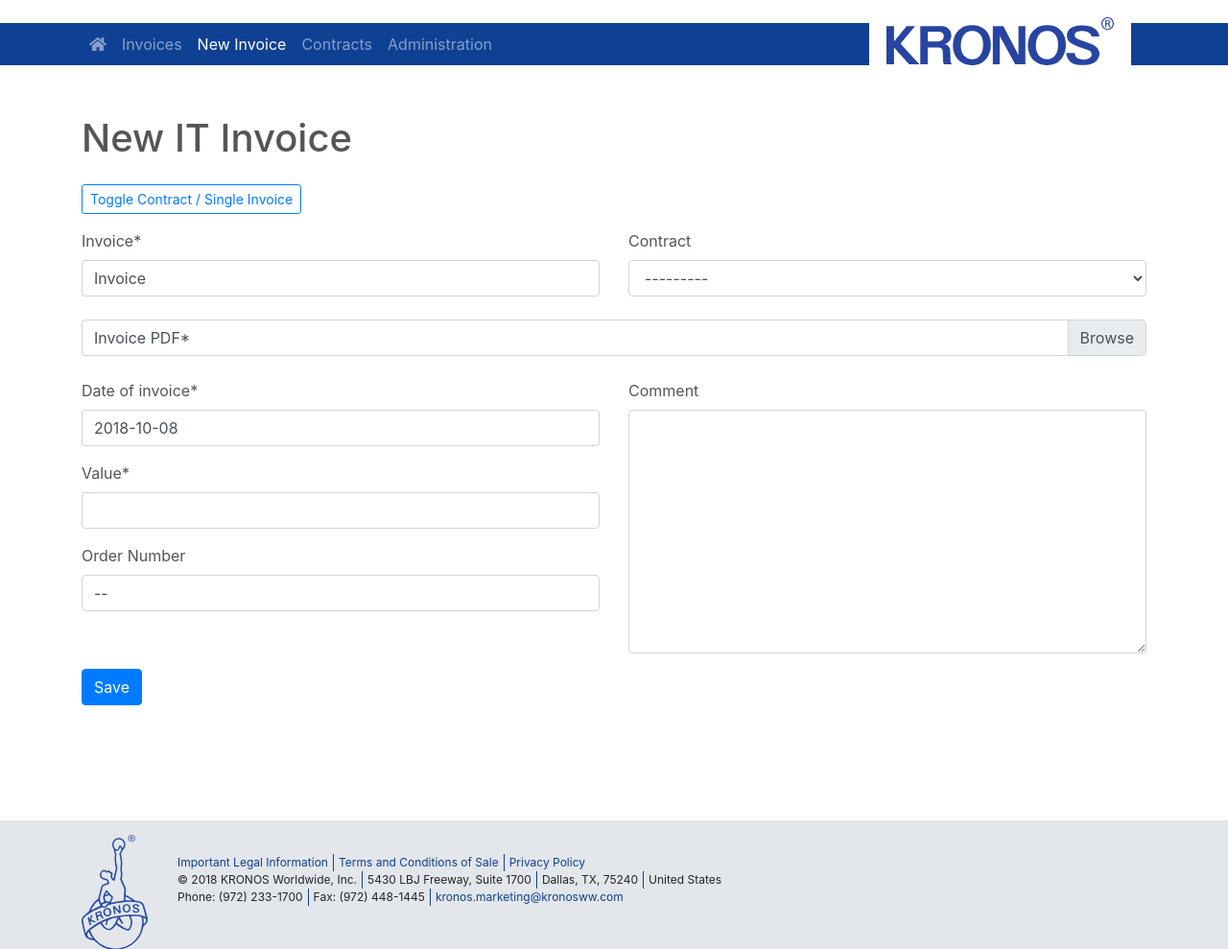
After one commit to lmoppert/KRONOS-IT-Fin, a Django app: page /invoice/new/ in a window 1280 px wide. The commit adds this page. Shown: the top 989 px of the page at 96% size. Run offline with Django 3.2, Linux system fonts and the light colour scheme; data that the repository does not hold is empty; some libraries are stand-ins or nearby versions.

Commit message:
Added invoice form and tweaked appearance

```diff
--- a/contracts/models.py
+++ b/contracts/models.py
@@ -81,7 +81,7 @@
                             verbose_name=_("Date of invoice"))
     value = MoneyField(max_digits=11, decimal_places=2, default_currency='EUR',
                        verbose_name=_("Value"))
-    number = models.CharField(max_length=200, blank=True,
+    number = models.CharField(max_length=200, blank=True, default='--',
                               verbose_name=_("Order Number"))
     invoice = models.FileField(upload_to='invoices/',
                                verbose_name=_("Invoice PDF"))
@@ -98,6 +98,18 @@
     vendor = models.ForeignKey(Vendor, default=None, on_delete=models.SET_NULL,
                                null=True, blank=True, verbose_name=_("Vendor"))
 
+    def get_expenditure(self):
+        if self.contract:
+            return self.contract.expenditure
+        else:
+            return self.expenditure
+
+    def get_subject(self):
+        if self.contract:
+            return self.contract.subject
+        else:
+            return self.subject
+
     def get_absolute_url(self):
         return reverse('invoice', args=[str(self.pk)])
 
--- a/contracts/static/contracts/css/base.css
+++ b/contracts/static/contracts/css/base.css
@@ -17,9 +17,6 @@
 }
 body #header #mainNav ul {
     margin-top: 5px;
-}
-body #header a {
-    color: #fff;
 }
 body #footer a, body #main a {
     color: #0e4194;
--- a/contracts/templates/base.html
+++ b/contracts/templates/base.html
@@ -25,24 +25,35 @@
           </button>
           <div class="navbar-collapse collapse" id="mainNav">
             <ul class="navbar-nav mr-auto">
-              <li class="nav-item homeLink">
+              <li class="nav-item homeLink" id="homeLink">
                 <a href="/" class="nav-link">
                   <span aria-hidden="true" class="fa fa-spacer-right fa-home"></span>
                 </a>
               </li>
-              <li class="nav-item">
+              <li class="nav-item" id="invoiceLink">
                 <a href="{% url 'invoice_list' %}" class="nav-link">
+                  <!-- i class="fa fa-file-invoice-dollar fa-spacer-right"></i -->
                   {% trans "Invoices" %}
                 </a>
               </li>
-              <li class="nav-item">
+              <li class="nav-item" id="newInvoiceLink">
+                <a href="{% url 'new_invoice' %}" class="nav-link">
+                  <!-- i class="fa fa-file-invoice-dollar fa-spacer-right"></i -->
+                  {% trans "New Invoice" %}
+                </a>
+              </li>
+              <li class="nav-item" id="contractLink">
                 <a href="{% url 'contract_list' %}" class="nav-link">
+                  <!-- i class="fa fa-file-contract fa-spacer-right"></i -->
                   {% trans "Contracts" %}
                 </a>
               </li>
               </li>
-              <li class="nav-item adminLink">
-                <a href="/admin/" class="nav-link">{% trans "Administration" %}</a>
+              <li class="nav-item adminLink" id="adminLink">
+                <a href="/admin/" class="nav-link">
+                  <!-- i class="fa fa-cog fa-spacer-right"></i -->
+                  {% trans "Administration" %}
+                </a>
               </li>
             </ul>
           </div>
@@ -92,6 +103,7 @@
     <script src="https://code.jquery.com/jquery-3.2.1.slim.min.js" integrity="sha384-KJ3o2DKtIkvYIK3UENzmM7KCkRr/rE9/Qpg6aAZGJwFDMVNA/GpGFF93hXpG5KkN" crossorigin="anonymous"></script>
     <script src="https://cdnjs.cloudflare.com/ajax/libs/popper.js/1.12.9/umd/popper.min.js" integrity="sha384-ApNbgh9B+Y1QKtv3Rn7W3mgPxhU9K/ScQsAP7hUibX39j7fakFPskvXusvfa0b4Q" crossorigin="anonymous"></script>
     <script src="https://maxcdn.bootstrapcdn.com/bootstrap/4.0.0/js/bootstrap.min.js" integrity="sha384-JZR6Spejh4U02d8jOt6vLEHfe/JQGiRRSQQxSfFWpi1MquVdAyjUar5+76PVCmYl" crossorigin="anonymous"></script>
+    {% block extra_js %}{% endblock %}
   </body>
 </html>
 <!--
--- a/contracts/templates/contracts/contract_detail.html
+++ b/contracts/templates/contracts/contract_detail.html
@@ -21,7 +21,7 @@
     </thead>
     <tbody>
         <tr>
-            <th>{% trans "Contract  number" %}</th>
+            <th>{% trans "Contract number" %}</th>
             <td>{{ object.number }}</td>
         </tr>
         <tr>
--- a/contracts/templates/contracts/contract_list.html
+++ b/contracts/templates/contracts/contract_list.html
@@ -1,5 +1,9 @@
 {% extends "base.html" %}
 {% load i18n %}
+
+{% block extra_js %}
+<script>$('#contractLink').addClass('active')</script>
+{% endblock %}
 
 {% block base_content %}
 <h1 class="mb-4">{% trans "IT Contracts" %}</h1>
--- a/contracts/templates/contracts/index.html
+++ b/contracts/templates/contracts/index.html
@@ -1,5 +1,9 @@
 {% extends "base.html" %}
 {% load i18n %}
+
+{% block extra_js %}
+<script>$('#homeLink').addClass('active')</script>
+{% endblock %}
 
 {% block base_content %}
 <h1 class="mb-4">{% trans "IT Invoices and Contracts" %}</h1>
--- a/contracts/templates/contracts/invoice_detail.html
+++ b/contracts/templates/contracts/invoice_detail.html
@@ -17,7 +17,7 @@
     </thead>
     <tbody>
         <tr>
-            <th>{% trans "Invoice  number" %}</th>
+            <th>{% trans "Invoice number" %}</th>
             <td>{{ object.number }}</td>
         </tr>
         <tr>
@@ -32,7 +32,7 @@
             <td>
                 <p>
                     {{ object.vendor.name }}
-                    <button class="btn btn-outline-primary btn-sm ml-5" type="button" data-toggle="collapse" data-target="#contact" aria-expand="false" aria-controls="contactCollapse" >
+                    <button class="btn btn-outline-primary btn-sm ml-5" type="button" data-toggle="collapse" data-target="#contact" aria-expanded="false" aria-controls="contactCollapse" >
                         <i class="fas fa-address-card mr-1"></i>
                         {% trans "Toggle contact" %}
                     </button>
--- /dev/null
+++ b/contracts/templates/contracts/invoice_form.html
@@ -0,0 +1,75 @@
+{% extends "base.html" %}
+{% load i18n %}
+{% load crispy_forms_tags %}
+
+{% block extra_js %}
+<script>
+    $('#newInvoiceLink').addClass('active');
+    $('#id_value_0').parent().addClass("row");
+    $('#id_value_0').addClass("form-control");
+    $('#id_value_0').wrap("<div class='col'></div>");
+    $('#id_value_1').addClass("form-control");
+    $('#id_value_1').wrap("<div class='col'></div>");
+    $('#div_id_invoice').addClass("custom-file");
+    $('#div_id_invoice > label').attr("class", "custom-file-label");
+    $('#id_invoice').attr("class", "custom-file-input");
+    $('#id_invoice').unwrap();
+    $("#id_invoice").change(function () {
+        var fieldVal = $(this).val();
+        fieldVal = fieldVal.replace("C:\\fakepath\\", "");
+        if (fieldVal != undefined || fieldVal != "") {
+            $(this).prev(".custom-file-label").attr('data-content', fieldVal);
+            $(this).prev(".custom-file-label").text(fieldVal);
+        }
+    });
+</script>
+{% endblock %}
+
+{% block base_content %}
+<h1 class="mb-4">{% trans "New IT Invoice" %}</h1>
+
+<button class="btn btn-outline-primary btn-sm mb-3" type="button"
+    data-toggle="collapse" data-target=".contractCollapse"
+    aria-controls="contractCollapse invoiceCollapse">
+    {% trans "Toggle Contract / Single Invoice" %}
+</button>
+
+<form method="post">
+    {% csrf_token %}
+    <div class="row">
+        <div class="col">
+            {{ form.name|as_crispy_field }}
+            <div class="contractCollapse collapse" id="invoiceCollapse">
+                {{ form.vendor|as_crispy_field }}
+            </div>
+        </div>
+        <div class="col">
+            <div class="contractCollapse collapse show" id="contractCollapse">
+                {{ form.contract|as_crispy_field }}
+            </div>
+            <div class="contractCollapse collapse" id="invoiceCollapse">
+                {{ form.expenditure|as_crispy_field }}
+                {{ form.subject|as_crispy_field }}
+            </div>
+        </div>
+    </div>
+    <div class="form-group mt-2 mb-4">
+        {{ form.invoice|as_crispy_field }}
+    </div>
+    <div class="row">
+        <div class="col">
+            {{ form.date|as_crispy_field }}
+            {{ form.value|as_crispy_field }}
+            {{ form.number|as_crispy_field }}
+        </div>
+        <div class="col">
+            {{ form.comment|as_crispy_field }}
+        </div>
+    </div>
+    <button type="submit" class="btn btn-primary">{% trans "Save" %}</button>
+</form>
+
+{% endblock %}
+<!--
+    vim:syntax=htmldjango
+-->
--- a/contracts/templates/contracts/invoice_list.html
+++ b/contracts/templates/contracts/invoice_list.html
@@ -1,5 +1,9 @@
 {% extends "base.html" %}
 {% load i18n %}
+
+{% block extra_js %}
+<script>$('#invoiceLink').addClass('active')</script>
+{% endblock %}
 
 {% block base_content %}
 <h1 class="mb-4">{% trans "IT Invoices" %}</h1>
--- a/contracts/urls.py
+++ b/contracts/urls.py
@@ -8,6 +8,7 @@
     path('accounts/login/', auth_views.LoginView.as_view(), name='login'),
     path('contract/<int:pk>/', views.ContractView.as_view(), name='contract'),
     path('invoice/<int:pk>/', views.InvoiceView.as_view(), name='invoice'),
+    path('invoice/new/', views.NewInvoiceView.as_view(), name='new_invoice'),
     path('contract/', views.ContractList.as_view(), name='contract_list'),
     path('invoice/', views.InvoiceList.as_view(), name='invoice_list'),
 ]
--- a/contracts/views.py
+++ b/contracts/views.py
@@ -1,6 +1,5 @@
-from django.views.generic.detail import DetailView
-from django.views.generic.list import ListView
 from django.shortcuts import render
+from django.views import generic
 from contracts import models
 
 
@@ -12,17 +11,23 @@
         'invoices': invoices, 'contracts': contracts})
 
 
-class ContractView(DetailView):
+class ContractView(generic.detail.DetailView):
     model = models.Contract
 
 
-class InvoiceView(DetailView):
+class InvoiceView(generic.detail.DetailView):
     model = models.Invoice
 
 
-class ContractList(ListView):
+class NewInvoiceView(generic.edit.CreateView):
+    model = models.Invoice
+    fields = ['name', 'date', 'value', 'number', 'invoice', 'contract',
+              'comment', 'expenditure', 'subject', 'vendor']
+
+
+class ContractList(generic.list.ListView):
     model = models.Contract
 
 
-class InvoiceList(ListView):
+class InvoiceList(generic.list.ListView):
     model = models.Invoice
--- a/itfin/settings.py
+++ b/itfin/settings.py
@@ -40,6 +40,7 @@
     'django.contrib.staticfiles',
     'django_extensions',
     'debug_toolbar',
+    'crispy_forms',
     'djmoney',
     'contracts',
 ]
@@ -74,6 +75,9 @@
         },
     },
 ]
+
+
+CRISPY_TEMPLATE_PACK = 'bootstrap4'
 
 WSGI_APPLICATION = 'itfin.wsgi.application'
 
```
Also changed, not shown: contracts/locale/de/LC_MESSAGES/django.po, 3 other files.
